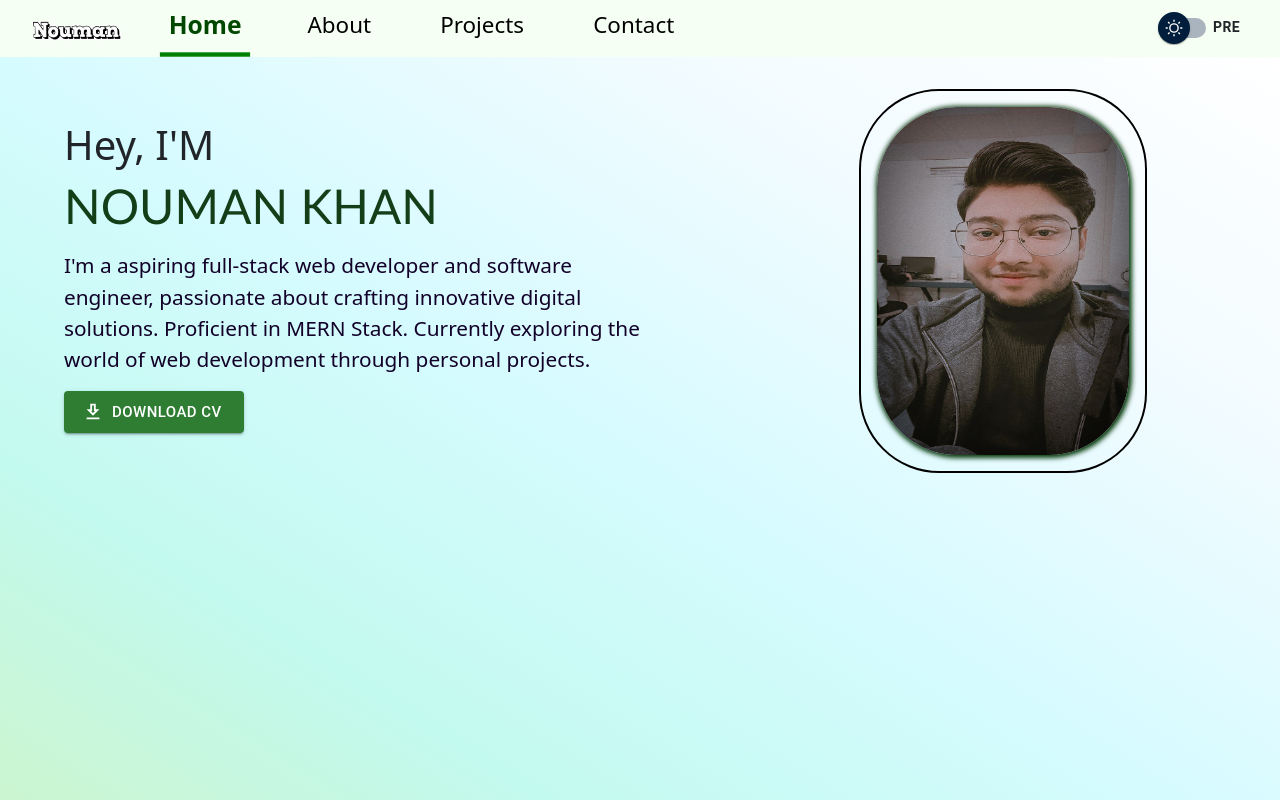
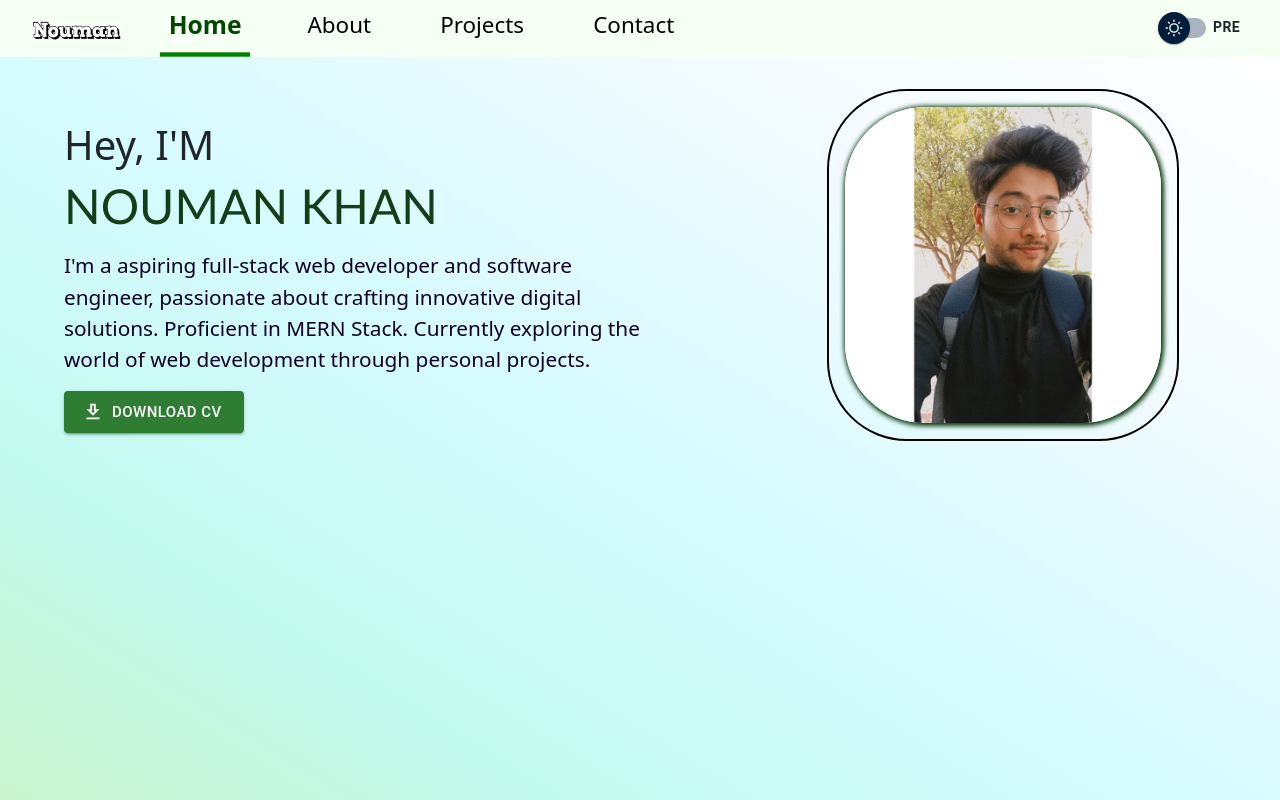
Before and after one commit to NoumanKhan2003/portfolio_mern, a React (Create React App) app: page / in a window 1280 px wide. Shown: the top 800 px of the page. Built offline with nearby package versions, Linux system fonts and the light colour scheme.

Commit message:
Image updated

```diff
--- a/src/Components/AboutMe.jsx
+++ b/src/Components/AboutMe.jsx
@@ -5,7 +5,7 @@ import { Button } from "@mui/material";
 import { ModeContext } from "./ModeContext";
 import ProgressCircle from "../Components/ProgressCircle";
 import PermContactCalendarOutlinedIcon from "@mui/icons-material/PermContactCalendarOutlined";
-import NoumanImg from "../Assets/nouman_image.jpg"
+import NoumanImg from "../Assets/Nouman2.jpg"
 const AboutMe = () => {
   const { mode } = useContext(ModeContext);
   const [status, setStatus] = useState({ loading: true, themeChanging: false });
--- a/src/Css/AboutMe.module.css
+++ b/src/Css/AboutMe.module.css
@@ -44,8 +44,9 @@
 
 .left {
   width: 50%;
-  margin-top: 2rem;
-  margin-bottom: 3rem;
+  display: flex;
+  justify-content: center;
+  align-items: center;
 }
 .imgDiv {
   margin: auto;
--- a/src/Css/Home.module.css
+++ b/src/Css/Home.module.css
@@ -69,8 +69,8 @@
   margin-top: 2rem;
 }
 .imagediv {
-  width: 18rem;
-  height: 24rem;
+  width: 22rem;
+  height: 22rem;
   margin: auto;
   object-fit: cover;
   padding: 1rem;
```
Also changed, not shown: src/Assets/Nouman2.jpg.
